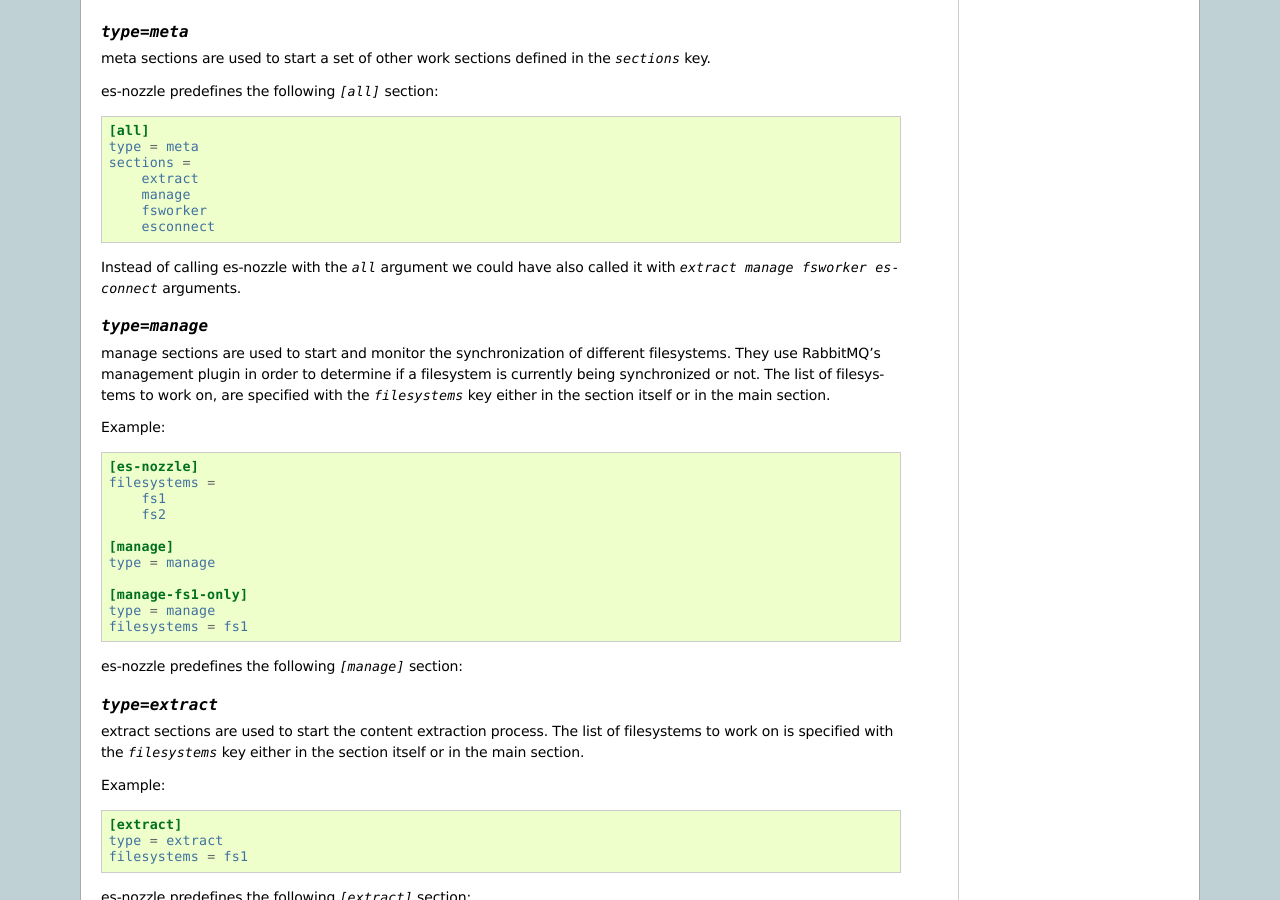
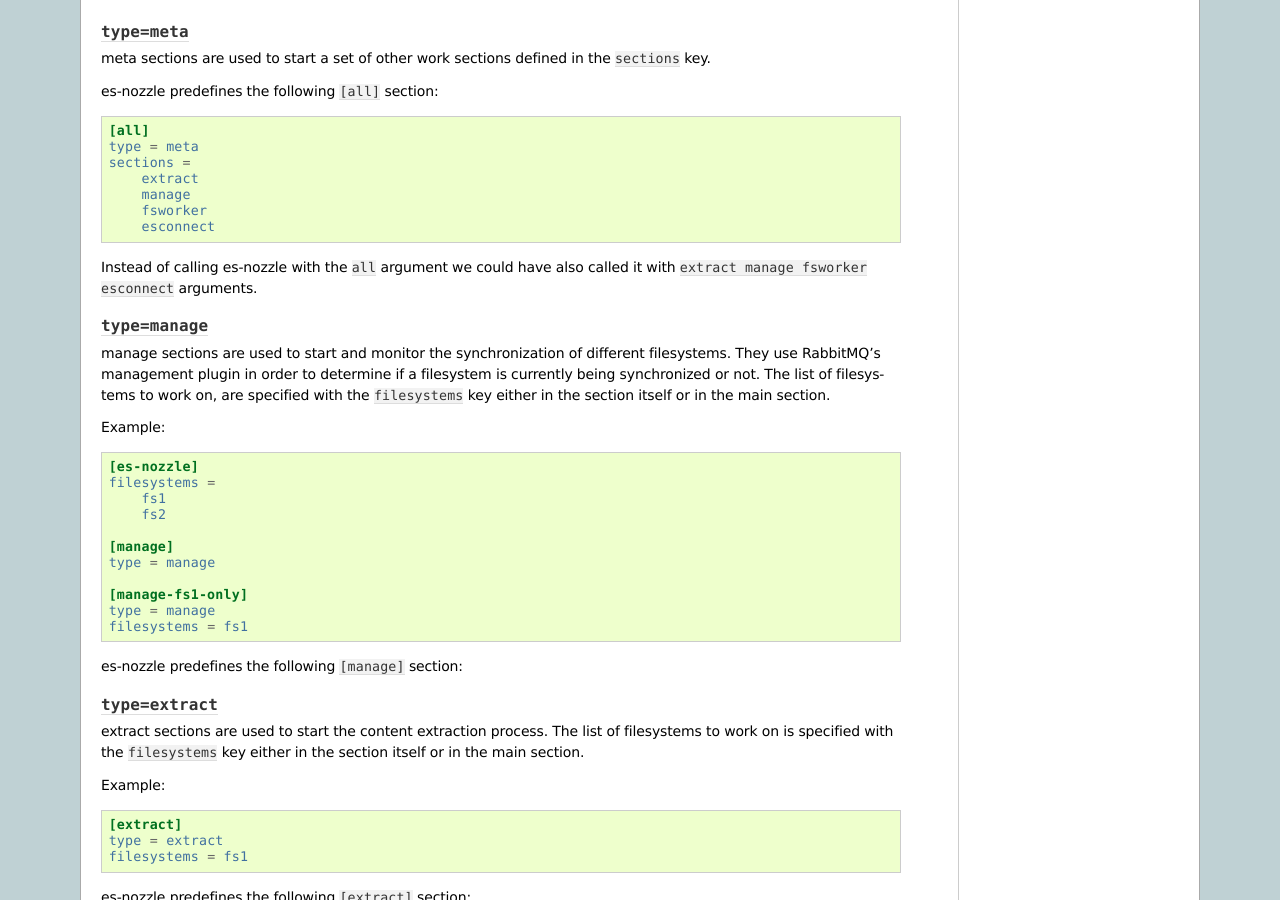
Before and after one commit to brainbot-com/es-nozzle, a Sphinx documentation site: the page built from doc/command.rst, in a window 1280 px wide and 900 px high, scrolled down 1005 px. Built offline with Sphinx 7.4.7, drawn with Linux system fonts in a browser that asks for light colours; the version number could not be read and is left out.

Commit message:
use double backticks for inline literals

```diff
--- a/doc/command.rst
+++ b/doc/command.rst
@@ -8,18 +8,18 @@
 es-nozzle will read the ini file specified with the --iniconfig
 arguments, and will start to work on the ini sections given as
 additional command line arguments. You may now remark that there was
-no `[all]` section inside the shown config file. That's because es-nozzle
+no ``[all]`` section inside the shown config file. That's because es-nozzle
 predefines some sections. Read on for more details.
 
 The main section
 ~~~~~~~~~~~~~~~~~~~~~~~~~~~~~~~
-The main section is called `es-nozzle` and is used to specify how to
+The main section is called ``es-nozzle`` and is used to specify how to
 connect to RabbitMQ and Elasticsearch. It also contains a default list
 of filesystems to work on:
 
-`amqp-url`
-  `amqp-url` can be used to specify the location of the RabbitMQ
-  server. It looks like `amqp://USER:PASSWORD@host/VHOST` USER,
+``amqp-url``
+  ``amqp-url`` can be used to specify the location of the RabbitMQ
+  server. It looks like ``amqp://USER:PASSWORD@host/VHOST`` USER,
   PASSWORD and VHOST can be ommitted.
 
   The default is to use amqp://localhost.
@@ -28,13 +28,13 @@
   explanation of the uri scheme.
 
 
-`amqp-api-endpoint`
-  `amqp-api-endpoint` can be used to specify the HTTP location of the
+``amqp-api-endpoint``
+  ``amqp-api-endpoint`` can be used to specify the HTTP location of the
   RabbitMQ management API. The default is to use the same host as
   specified in amqp-url, and use 15672 as port. This should work as
   long as you're using RabbitMQ 3.0 or up and you didn't change the
   management port. If you're using RabbitMQ 2.x, you must specify
-  `amqp-api-endpoint`. Use the same host as specified in amqp-url and
+  ``amqp-api-endpoint``. Use the same host as specified in amqp-url and
   use 55672 as port, like in
 
 .. code-block:: ini
@@ -42,36 +42,36 @@
     [es-nozzle]
     amqp-api-endpoint = http://localhost:55672
 
-`rmq-prefix`
-  `rmq-prefix` can be used to specify the first name component of
+``rmq-prefix``
+  ``rmq-prefix`` can be used to specify the first name component of
   every object created in RabbitMQ. It can be used to separate
   multiple es-nozzle instances inside the same RabbitMQ virtual host.
-  The default value is `es-nozzle`. `rmq-prefix` must be a non-empty
+  The default value is ``es-nozzle``. ``rmq-prefix`` must be a non-empty
   sequence of the characters a-z, A-Z, 0-9, _ and -.
 
 
-`es-url`
-  `es-url` can be used to specify the HTTP location of one
+``es-url``
+  ``es-url`` can be used to specify the HTTP location of one
   elasticsearch node. The default is to use http://localhost:9200
 
 
-`filesystems`
-  `filesystems` can be used to specify a list of filesystems. This
+``filesystems``
+  ``filesystems`` can be used to specify a list of filesystems. This
   value is being used as fallback if one the worker sections does not
   specify the list of filesystems.
 
 
 Worker sections
 ~~~~~~~~~~~~~~~~~~~~~~~~~
-Each section that es-nozzle should work on must have a `type` key. We'll
-describe the possible values for `type` in this section.
+Each section that es-nozzle should work on must have a ``type`` key. We'll
+describe the possible values for ``type`` in this section.
 
-`type=meta`
+``type=meta``
 -----------------
 meta sections are used to start a set of other work sections defined
-in the `sections` key.
+in the ``sections`` key.
 
-es-nozzle predefines the following `[all]` section:
+es-nozzle predefines the following ``[all]`` section:
 
 .. code-block:: ini
 
@@ -83,16 +83,16 @@
 	fsworker
 	esconnect
 
-Instead of calling es-nozzle with the `all` argument we could have also
-called it with `extract manage fsworker esconnect` arguments.
+Instead of calling es-nozzle with the ``all`` argument we could have also
+called it with ``extract manage fsworker esconnect`` arguments.
 
-`type=manage`
+``type=manage``
 -----------------
 manage sections are used to start and monitor the synchronization of
 different filesystems. They use RabbitMQ's management plugin in order
 to determine if a filesystem is currently being synchronized or not.
 The list of filesystems to work on, are specified with the
-`filesystems` key either in the section itself or in the main section.
+``filesystems`` key either in the section itself or in the main section.
 
 Example:
 
@@ -110,7 +110,7 @@
     type = manage
     filesystems = fs1
 
-es-nozzle predefines the following `[manage]` section:
+es-nozzle predefines the following ``[manage]`` section:
 
 .. code-block: ini
 
@@ -118,11 +118,11 @@
     type = manage
 
 
-`type=extract`
+``type=extract``
 -----------------
 extract sections are used to start the content extraction process.
 The list of filesystems to work on is specified with the
-`filesystems` key either in the section itself or in the main section.
+``filesystems`` key either in the section itself or in the main section.
 
 Example:
 
@@ -132,7 +132,7 @@
     type = extract
     filesystems = fs1
 
-es-nozzle predefines the following `[extract]` section:
+es-nozzle predefines the following ``[extract]`` section:
 
 .. code-block:: ini
 
@@ -141,13 +141,13 @@
 
 
 
-`type=fsworker`
+``type=fsworker``
 -----------------
 fsworker sections are used for filesystem access. They list
 directories, read file and directory status, and read permissions from
 the filesystem.
 The list of filesystems to work on, are specified with the
-`filesystems` key either in the section itself or in the main section.
+``filesystems`` key either in the section itself or in the main section.
 
 Example:
 
@@ -158,7 +158,7 @@
     filesystems = fs1
 
 
-es-nozzle predefines the following `[fsworker]` section:
+es-nozzle predefines the following ``[fsworker]`` section:
 
 .. code-block:: ini
 
@@ -167,12 +167,12 @@
 
 
 
-`type=esconnect`
+``type=esconnect``
 -----------------
 esconnect sections are used to fill an elasticsearch cluster with the
 documents and directories from a filesystem.
 The list of filesystems to work on, are specified with the
-`filesystems` key either in the section itself or in the main section.
+``filesystems`` key either in the section itself or in the main section.
 
 Example:
 
@@ -183,7 +183,7 @@
     type = esconnect
     num_workers = 5
 
-es-nozzle predefines the following `[esconnect]` section:
+es-nozzle predefines the following ``[esconnect]`` section:
 
 .. code-block:: ini
 
```
Also changed, not shown: doc/filesystem.rst (+14 -14 lines), doc/filters.rst (+5 -5 lines), doc/quickstart.rst (+5 -5 lines).
